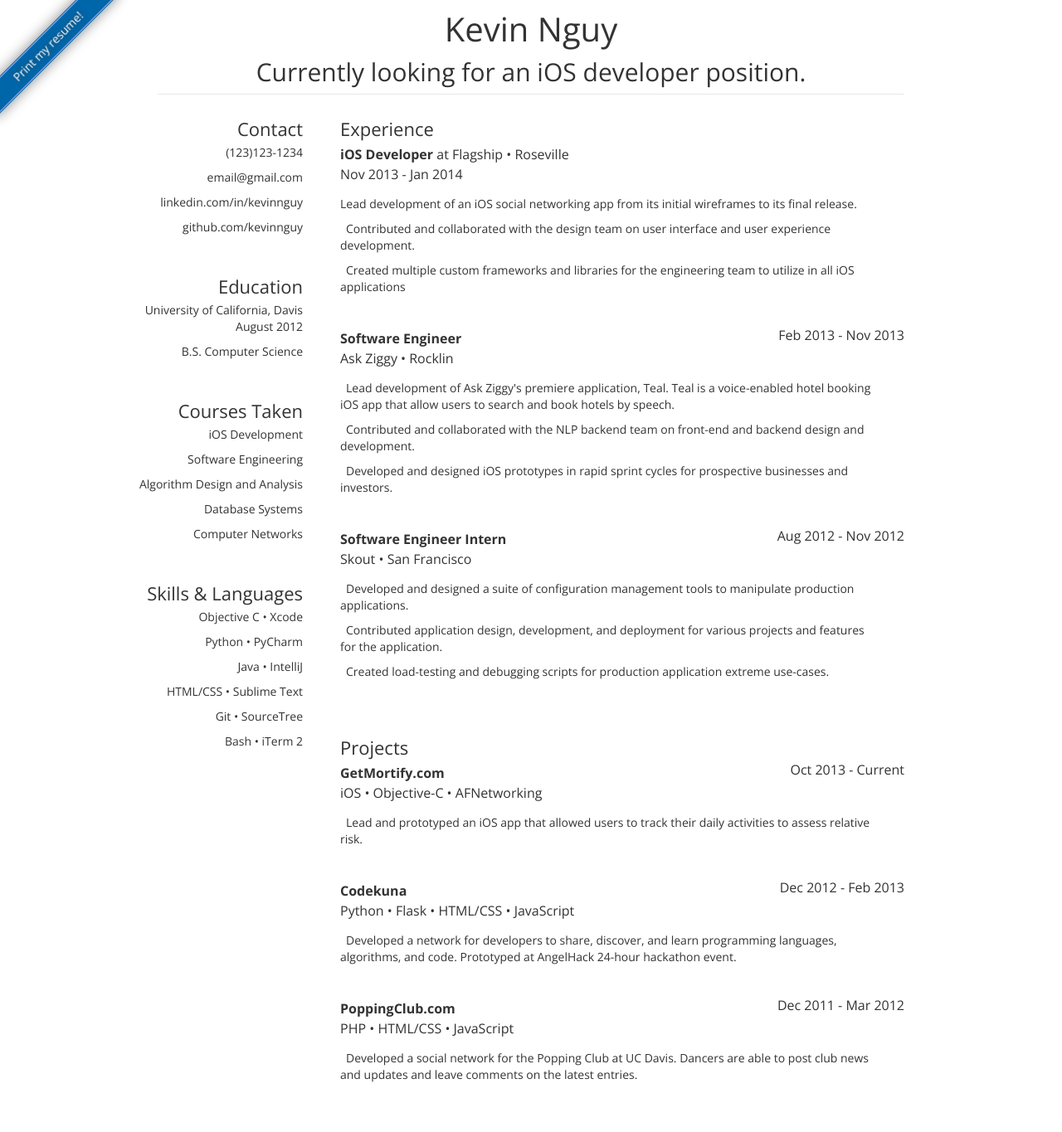
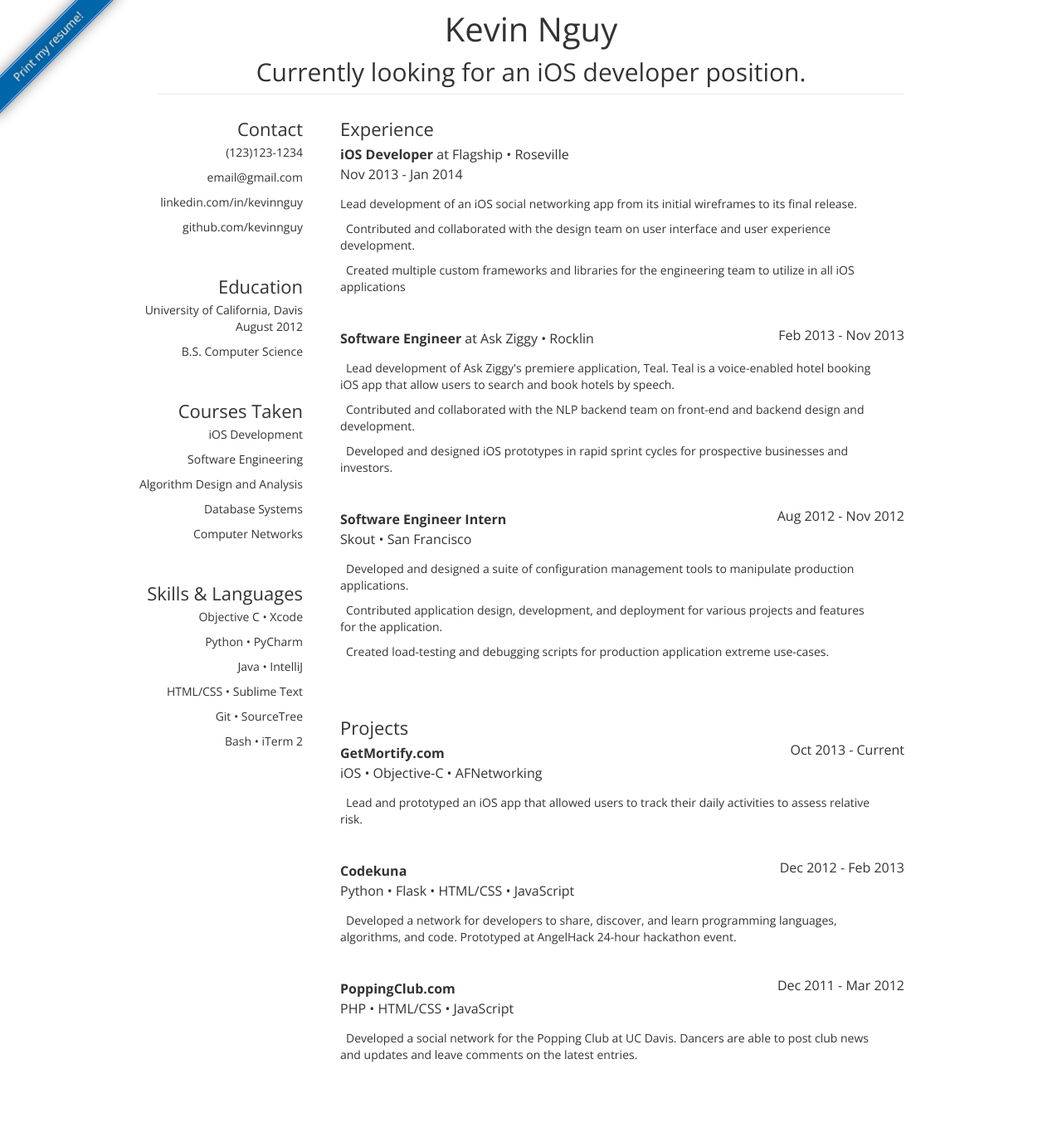
Before and after one commit to kevinnguy/kevinnguy.github.com, a Jekyll site: the page index.html, which Jekyll copies as it is, in a window 1280 px wide. Shown: the whole page at 83% size. Built offline with Jekyll 4.4.1, drawn with Linux system fonts in a browser that asks for light colours; after the commit the page ends 1341 px from its top, so only the background shows below that.

Commit message:
Sorry for the poor description

```diff
--- a/index.html
+++ b/index.html
@@ -111,7 +111,7 @@
         </dl>
 
         <dl class="fourteen columns bottom">
-          <dt><p class="nine columns bigfont"><strong>Software Engineer</strong></br>Ask Ziggy  &bull;  Rocklin</p><span class="three columns right">Feb 2013 - Nov 2013</span></dt>
+          <dt><p class="nine columns bigfont"><strong>Software Engineer</strong> at Ask Ziggy  &bull;  Rocklin</p><span class="three columns right">Feb 2013 - Nov 2013</span></dt>
           <ul>
             <li class="eleven columns "><a class="fa fa-mobile description"></a>Lead development of Ask Ziggy's premiere application, Teal. Teal is a voice-enabled hotel booking iOS app that allow users to search and book hotels by speech.</li>
             <li class="eleven columns "><a class="fa fa-mobile description"></a>Contributed and collaborated with the NLP backend team on front-end and backend design and development.</li>
```
